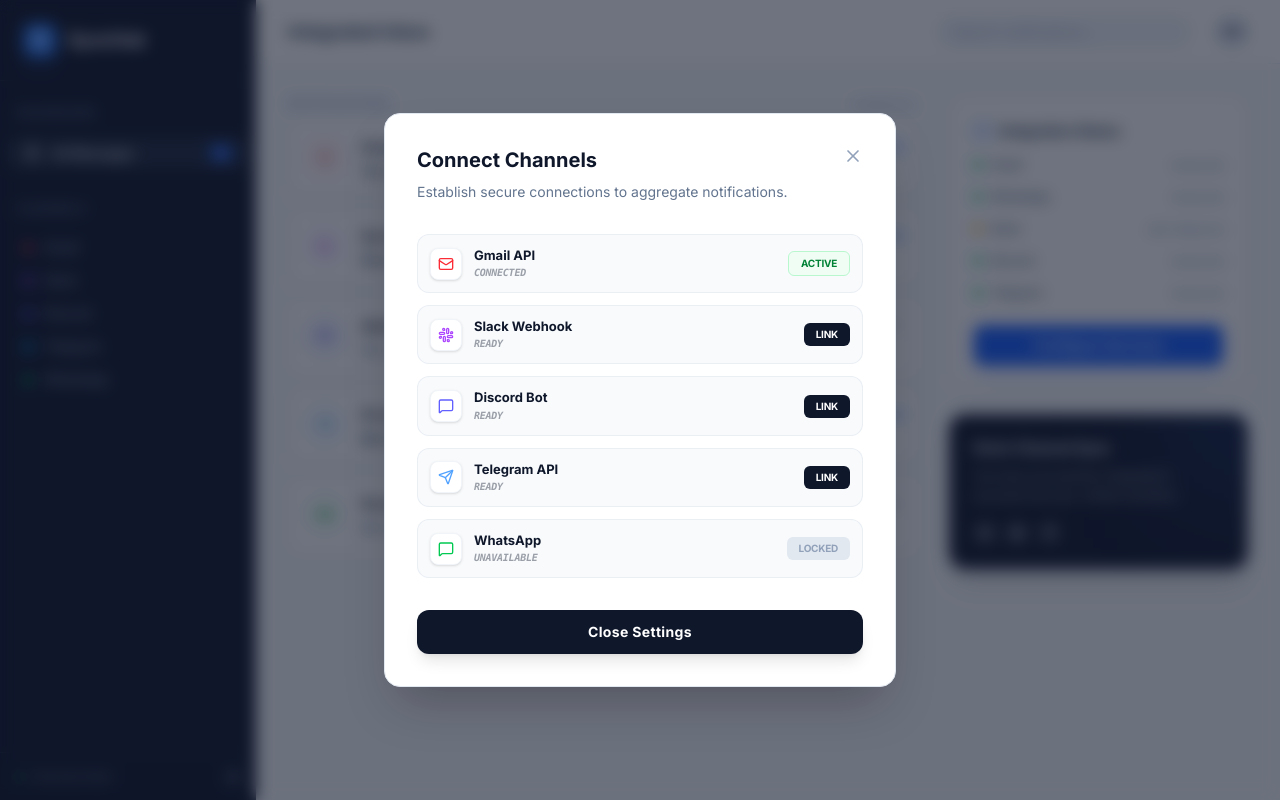
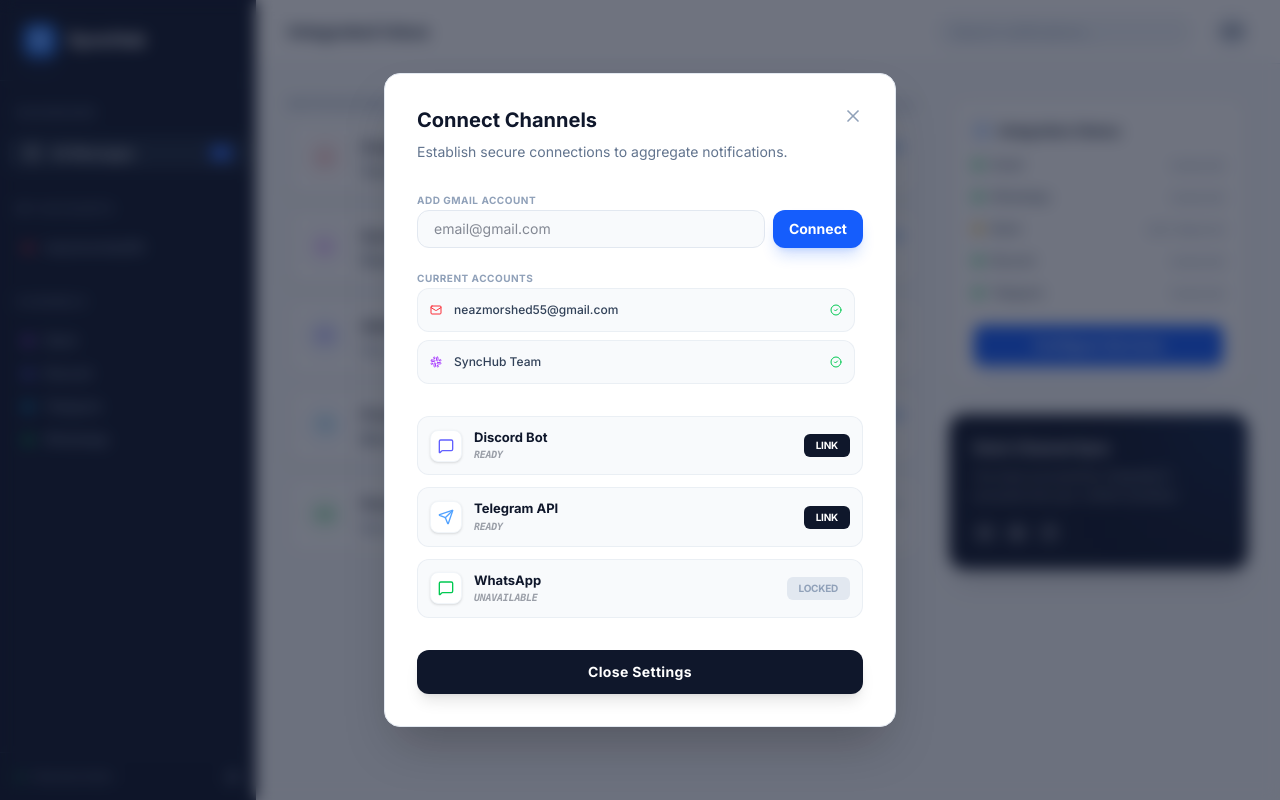
Before and after one commit to neazmorshed55-ai/All-Notifications, a React (Vite) app: page / in a window 1280 px wide. Both pictures are taken after a click on the button "Configure Services". Built offline with nearby package versions, Linux system fonts and the light colour scheme.

Commit message:
feat(app): Add functionality to connect Gmail accounts
Introduces state management for connected accounts and a form to add new Gmail accounts. This change lays the groundwork for managing multiple service connections within the application.

```diff
--- a/src/App.tsx
+++ b/src/App.tsx
@@ -8,7 +8,7 @@
  * SPDX-License-Identifier: Apache-2.0
  */
 
-import { useState, type ReactNode } from "react";
+import { useState, type ReactNode, type FormEvent } from "react";
 import {
   Bell,
   Mail,
@@ -93,6 +93,25 @@
   const [notifications, setNotifications] = useState<Notification[]>(MOCK_NOTIFICATIONS);
   const [isSidebarOpen, setIsSidebarOpen] = useState(false);
   const [showConnectModal, setShowConnectModal] = useState(false);
+  const [connectedAccounts, setConnectedAccounts] = useState([
+    { id: "g1", type: "gmail" as Service, name: "Primary Gmail", address: "neazmorshed55@gmail.com" },
+    { id: "s1", type: "slack" as Service, name: "Workspace", address: "SyncHub Team" }
+  ]);
+  const [newEmail, setNewEmail] = useState("");
+
+  const addGmailAccount = (e: FormEvent) => {
+    e.preventDefault();
+    if (newEmail && newEmail.includes("@")) {
+      const newAcc = {
+        id: Math.random().toString(36).substr(2, 9),
+        type: "gmail" as Service,
+        name: "Gmail Account",
+        address: newEmail
+      };
+      setConnectedAccounts([...connectedAccounts, newAcc]);
+      setNewEmail("");
+    }
+  };
 
   const filteredNotifications = activeService === "all"
     ? notifications
@@ -159,15 +178,22 @@
               />
             </div>
 
+            <div className="mt-8 px-4 mb-4 text-xs font-semibold text-slate-500 uppercase tracking-wider text-blue-400">My Accounts</div>
+            <div className="px-2 space-y-1">
+              {connectedAccounts.filter(acc => acc.type === "gmail").map(acc => (
+                <NavItem
+                  key={acc.id}
+                  active={activeService === "gmail"}
+                  onClick={() => { setActiveService("gmail"); setIsSidebarOpen(false); }}
+                  icon={<Mail className="w-4 h-4" />}
+                  label={acc.address.split('@')[0]}
+                  indicatorColor="bg-red-500"
+                />
+              ))}
+            </div>
+
             <div className="mt-8 px-4 mb-4 text-xs font-semibold text-slate-500 uppercase tracking-wider">Channels</div>
             <div className="px-2 space-y-1">
-              <NavItem
-                active={activeService === "gmail"}
-                onClick={() => { setActiveService("gmail"); setIsSidebarOpen(false); }}
-                icon={<Mail className="w-4 h-4" />}
-                label="Gmail"
-                indicatorColor="bg-red-500"
-              />
               <NavItem
                 active={activeService === "slack"}
                 onClick={() => { setActiveService("slack"); setIsSidebarOpen(false); }}
@@ -354,11 +380,45 @@
               </button>
 
               <h3 className="text-xl font-bold text-slate-900 mb-2">Connect Channels</h3>
-              <p className="text-sm text-slate-500 mb-8">Establish secure connections to aggregate notifications.</p>
+              <p className="text-sm text-slate-500 mb-6">Establish secure connections to aggregate notifications.</p>
+
+              <div className="mb-8 space-y-4">
+                <form onSubmit={addGmailAccount} className="space-y-2">
+                  <label className="text-[10px] font-bold uppercase tracking-wider text-slate-400">Add Gmail Account</label>
+                  <div className="flex gap-2">
+                    <input
+                      type="email"
+                      value={newEmail}
+                      onChange={(e) => setNewEmail(e.target.value)}
+                      placeholder="email@gmail.com"
+                      className="flex-1 bg-slate-50 border border-slate-200 rounded-xl px-4 py-2 text-sm focus:ring-2 focus:ring-blue-500 outline-none"
+                    />
+                    <button
+                      type="submit"
+                      className="px-4 py-2 bg-blue-600 text-white rounded-xl text-sm font-bold shadow-lg shadow-blue-600/20 hover:bg-blue-700 transition-all"
+                    >
+                      Connect
+                    </button>
+                  </div>
+                </form>
+
+                <div className="space-y-2">
+                  <label className="text-[10px] font-bold uppercase tracking-wider text-slate-400">Current Accounts</label>
+                  <div className="max-h-40 overflow-y-auto space-y-2 pr-2">
+                    {connectedAccounts.map(acc => (
+                      <div key={acc.id} className="flex items-center justify-between p-3 bg-slate-50 rounded-xl border border-slate-200/60">
+                        <div className="flex items-center gap-3">
+                          {acc.type === "gmail" ? <Mail className="w-3 h-3 text-red-500" /> : <Slack className="w-3 h-3 text-purple-500" />}
+                          <span className="text-[12px] font-medium text-slate-700">{acc.address}</span>
+                        </div>
+                        <CheckCircle2 className="w-3 h-3 text-green-500" />
+                      </div>
+                    ))}
+                  </div>
+                </div>
+              </div>
 
               <div className="space-y-3">
-                <ConnectListItem icon={<Mail className="text-red-500 w-4 h-4" />} name="Gmail API" status="Connected" />
-                <ConnectListItem icon={<Slack className="text-purple-500 w-4 h-4" />} name="Slack Webhook" status="Ready" />
                 <ConnectListItem icon={<MessageSquare className="text-indigo-500 w-4 h-4" />} name="Discord Bot" status="Ready" />
                 <ConnectListItem icon={<Send className="text-blue-400 w-4 h-4" />} name="Telegram API" status="Ready" />
                 <ConnectListItem icon={<MessageSquare className="text-green-500 w-4 h-4" />} name="WhatsApp" status="Unavailable" />
@@ -397,7 +457,8 @@
   icon: ReactNode,
   label: string,
   badge?: number,
-  indicatorColor?: string
+  indicatorColor?: string,
+  key?: string | number
 }) {
   return (
     <button
```
